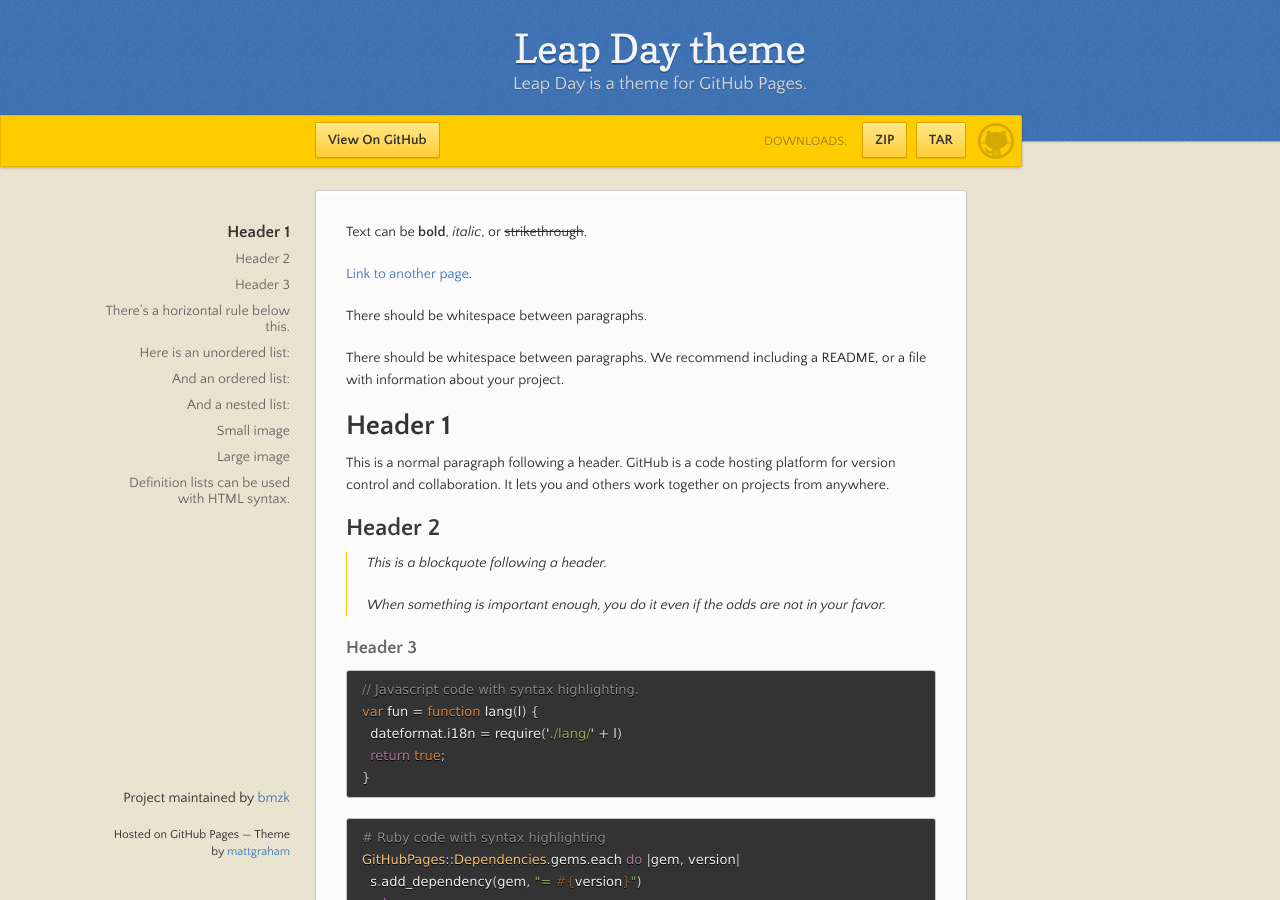
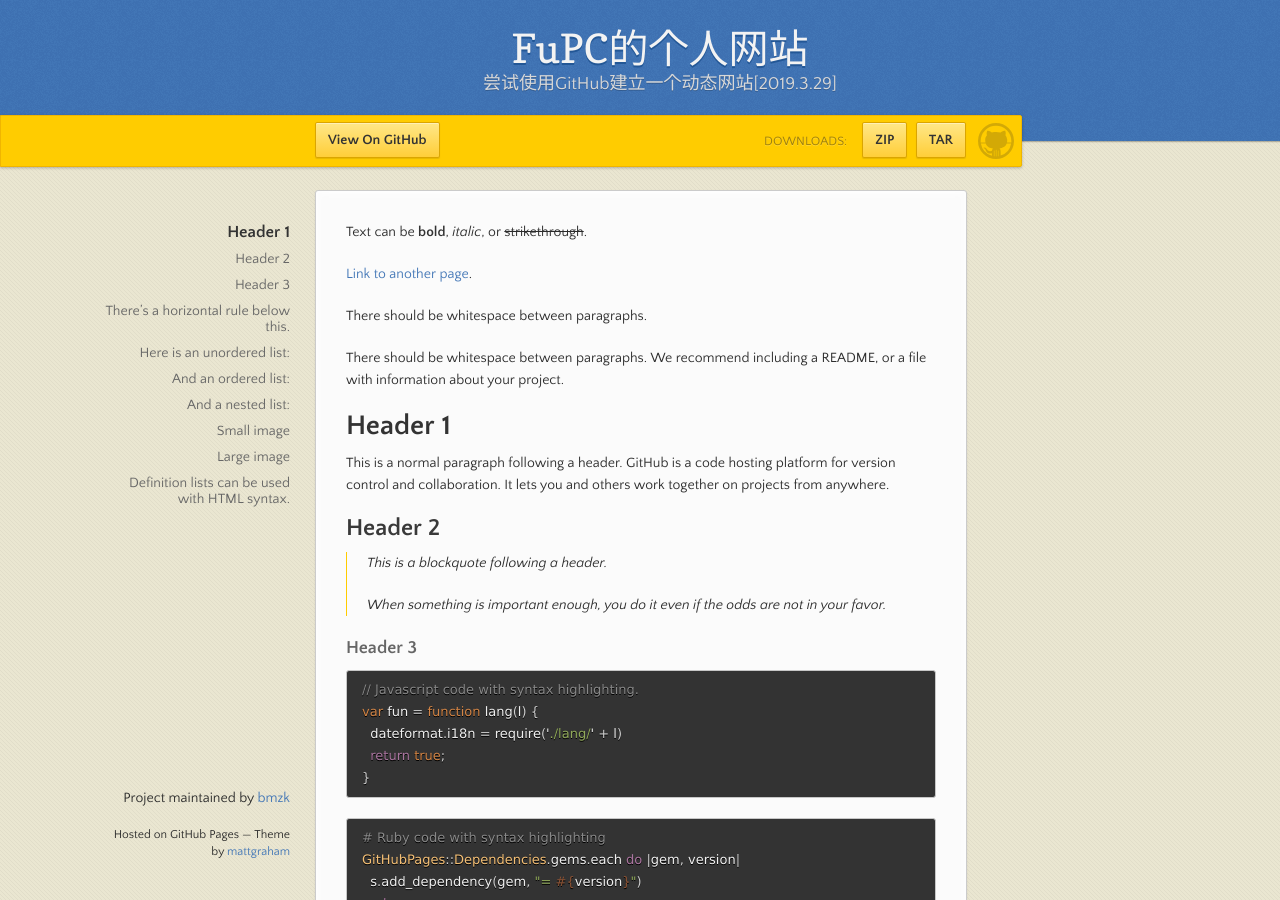
Before and after one commit to bmzk/MyWeb, a Jekyll site: the page built from index.md, in a window 1280 px wide and 900 px high. Built offline with Jekyll 4.4.1, drawn with Linux system fonts in a browser that asks for light colours.

Commit message:
1.01
修改标题

```diff
--- a/_config.yml
+++ b/_config.yml
@@ -1,5 +1,5 @@
-title: Leap Day theme
-description: Leap Day is a theme for GitHub Pages.
+title: FuPC的个人网站
+description: 尝试使用GitHub建立一个动态网站[2019.3.29]
 show_downloads: true
 google_analytics:
 theme: jekyll-theme-leap-day
```
